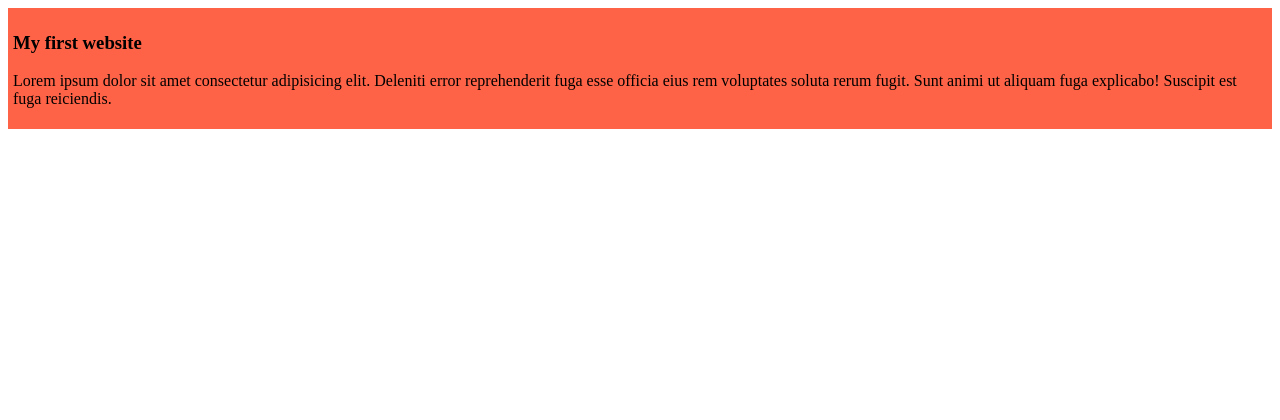
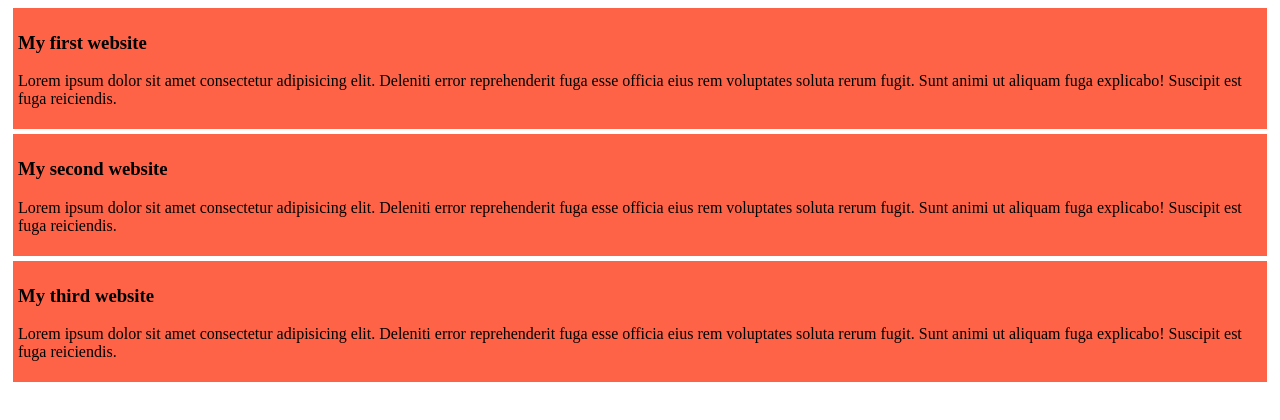
Before and after one commit to MaksudulAhsanRiyad/my-simple-website, a plain HTML site: page index.html in a window 1280 px wide. Drawn offline with Linux system fonts and the light colour scheme.

Commit message:
added thr second and third blog

```diff
--- a/index.html
+++ b/index.html
@@ -11,5 +11,13 @@
         <h3>My first website</h3>
         <p>Lorem ipsum dolor sit amet consectetur adipisicing elit. Deleniti error reprehenderit fuga esse officia eius rem voluptates soluta rerum fugit. Sunt animi ut aliquam fuga explicabo! Suscipit est fuga reiciendis.</p>
     </div>
+    <div>
+        <h3>My second website</h3>
+        <p>Lorem ipsum dolor sit amet consectetur adipisicing elit. Deleniti error reprehenderit fuga esse officia eius rem voluptates soluta rerum fugit. Sunt animi ut aliquam fuga explicabo! Suscipit est fuga reiciendis.</p>
+    </div>
+    <div>
+        <h3>My third website</h3>
+        <p>Lorem ipsum dolor sit amet consectetur adipisicing elit. Deleniti error reprehenderit fuga esse officia eius rem voluptates soluta rerum fugit. Sunt animi ut aliquam fuga explicabo! Suscipit est fuga reiciendis.</p>
+    </div>
 </body>
 </html>
--- a/styles/blog.css
+++ b/styles/blog.css
@@ -1,4 +1,5 @@
 div{
     background-color: tomato;
     padding: 5px;
+    margin: 5px;
 }
```
